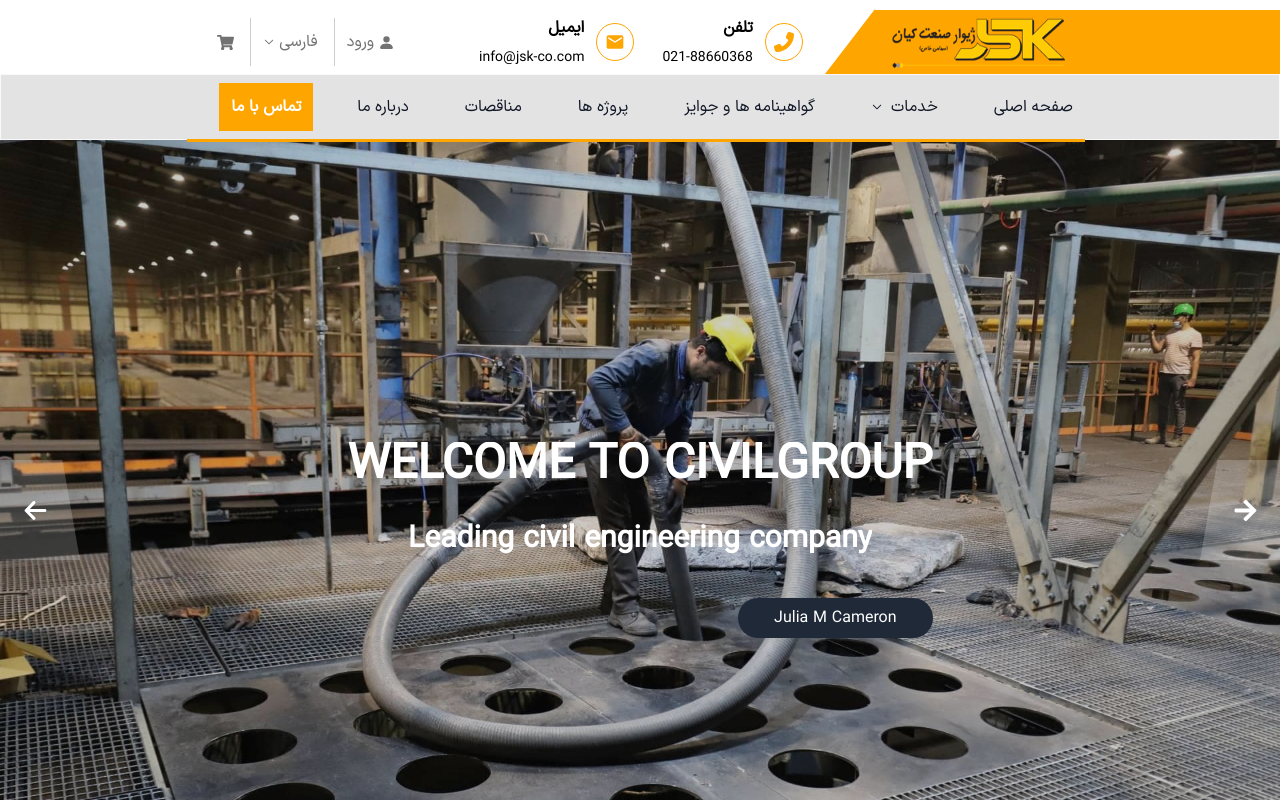
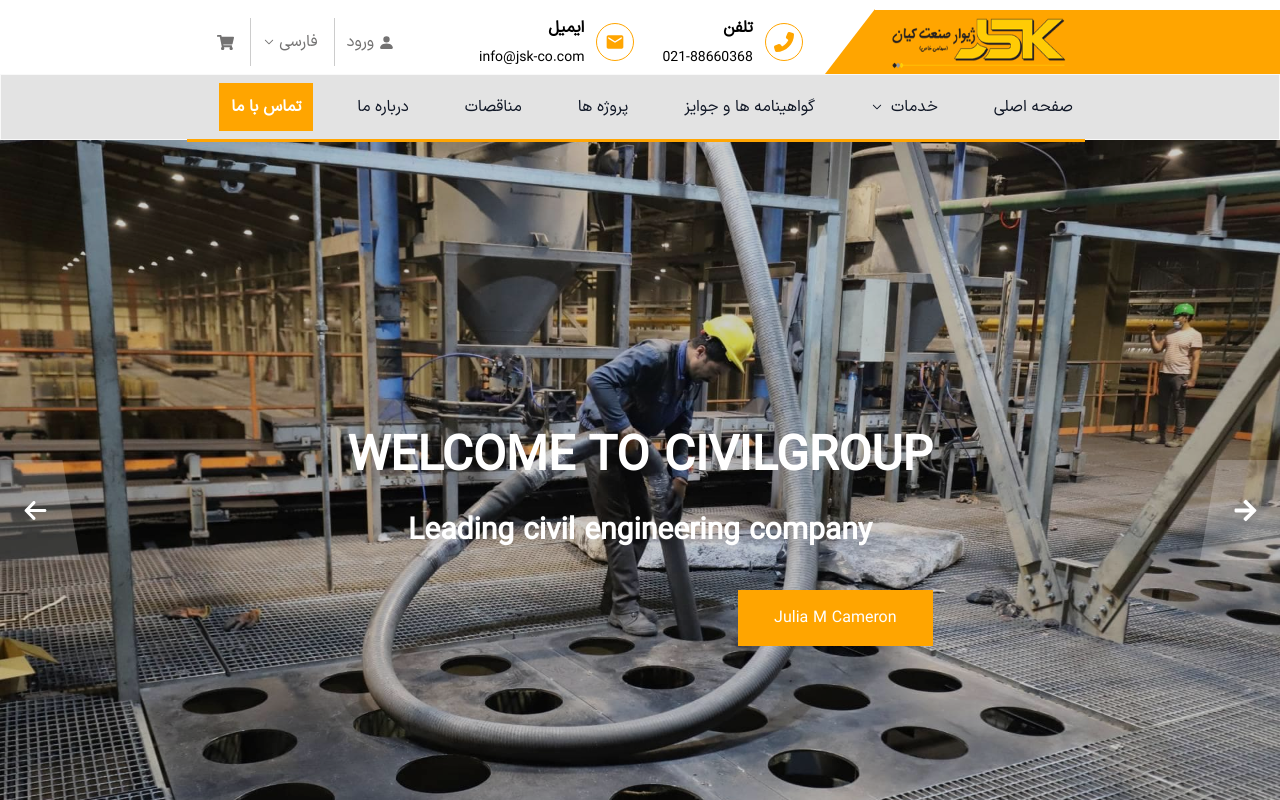
Before and after one commit to iraniangunner/JSK-website, a Next.js app: page / in a window 1280 px wide. Shown: the top 800 px of the page. Built offline with nearby package versions, Linux system fonts and the light colour scheme.

Commit message:
styles added to carousel button

```diff
--- a/app/page.tsx
+++ b/app/page.tsx
@@ -1,4 +1,3 @@
-// "use client";
 import MainCarousel from "@/components/carousel/MainCarousel";
 import Hero from "../components/hero";
 import dataSlider from "../data.json";
--- a/components/carousel/MainCarousel.tsx
+++ b/components/carousel/MainCarousel.tsx
@@ -75,7 +75,7 @@ const MainCarousel: React.FC<MainCarouselProps> = ({ data }) => {
                           }}
                           transition={{ duration: 0.5, delay: 0.5 }}
                         >
-                          <p className="text-3xl sm:text-6xl lg:text-5xl uppercase font-bold text-white relative overflow-hidden">
+                          <p className="text-3xl sm:text-6xl lg:text-5xl uppercase font-bold text-white">
                             {title}
                           </p>
                         </motion.div>
@@ -88,7 +88,7 @@ const MainCarousel: React.FC<MainCarouselProps> = ({ data }) => {
                             }}
                             transition={{ duration: 0.5 }}
                           >
-                            <p className="text-md sm:text-xl lg:text-3xl font-semibold text-white mt-8 relative overflow-hidden">
+                            <p className="text-md sm:text-xl lg:text-3xl font-semibold text-white mt-8">
                               {tagline}
                             </p>
                           </motion.div>
@@ -104,7 +104,7 @@ const MainCarousel: React.FC<MainCarouselProps> = ({ data }) => {
                             transition={{ duration: 0.5, delay: 0.5 }}
                             className="self-end"
                           >
-                            <div className="bg-gray-800 inline-block px-9 py-2 rounded-full text-white mt-10">
+                            <div className="inline-block px-9 py-4 text-white bg-[#ffa500] mt-10">
                               <SliderButtons buttons={buttons} />
                             </div>
                           </motion.div>
--- a/components/hero.js
+++ b/components/hero.js
@@ -24,8 +24,8 @@ export default function Hero() {
             <path
               d="M7.49991 0.876892C3.84222 0.876892 0.877075 3.84204 0.877075 7.49972C0.877075 11.1574 3.84222 14.1226 7.49991 14.1226C11.1576 14.1226 14.1227 11.1574 14.1227 7.49972C14.1227 3.84204 11.1576 0.876892 7.49991 0.876892ZM7.49988 1.82689C4.36688 1.8269 1.82707 4.36672 1.82707 7.49972C1.82707 10.6327 4.36688 13.1725 7.49988 13.1726V1.82689Z"
               fill="currentColor"
-              fill-rule="evenodd"
-              clip-rule="evenodd"
+              fillRule="evenodd"
+              clipRule="evenodd"
             ></path>
           </svg>
           Explore the future
--- a/data.json
+++ b/data.json
@@ -43,8 +43,8 @@
       },
       {
         "id": 3,
-        "title": "GIVE IT A SHOOT",
-        "tagline": "IF YOU LIKE IT",
+        "title": "Welcome to civilgroup",
+        "tagline": "Leading civil engineering company",
         "image": "/images/slide4.jpg",
         "buttons": [
           {
```
